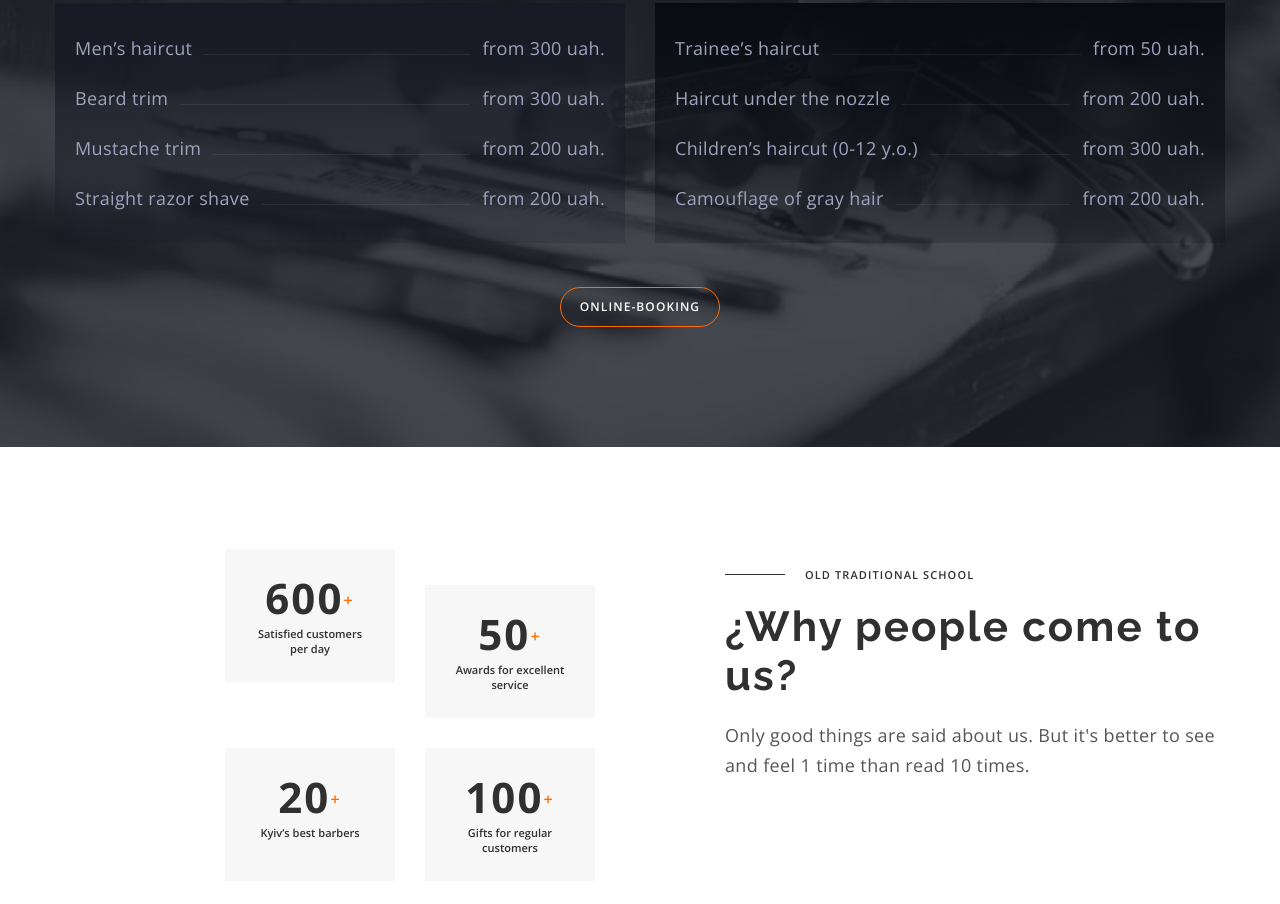
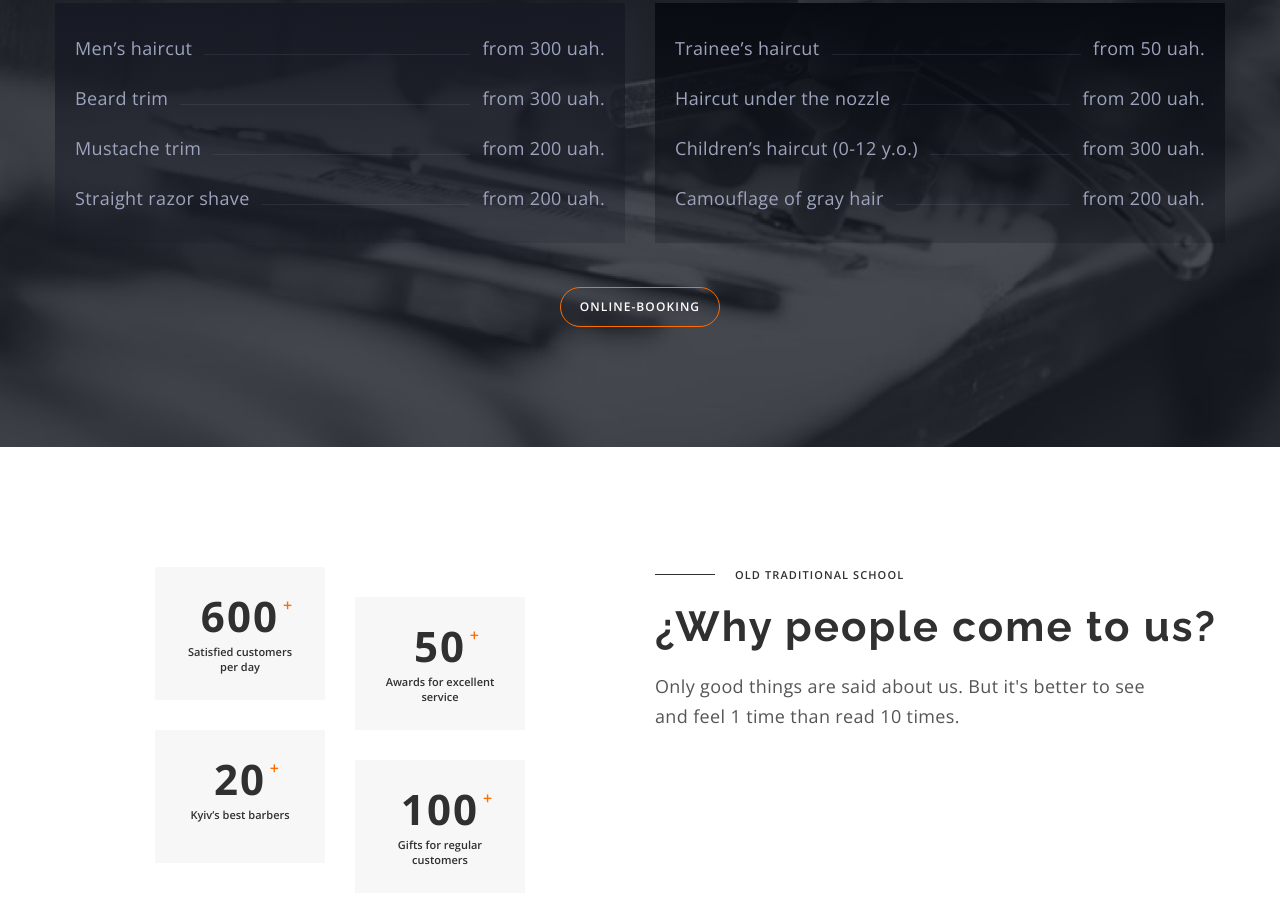
Before and after one commit to tvg202/barbershop, a plain HTML site: page index.html in a window 1280 px wide. Shown: the part 1630-2534 px from the top of the page. Drawn offline with nearby package versions, Linux system fonts and the light colour scheme; files that its build step writes are made by us from their sources; files whose address does not match are found by name.

Commit message:
benefits update with '+' made by ::after

```diff
--- a/index.html
+++ b/index.html
@@ -58,7 +58,7 @@
       </div>
     </header>
     <main>
-      <!-------- HERO ----------->
+      <!-------- HERO --------->
       <section class="hero">
         <div class="hero-container container">
           <div class="hero-lef-side">
@@ -99,10 +99,12 @@
             </ul>
             <ul class="slider-list list">
               <li>
-                <button type="button">Back</button>
+                <button type="button" class="slider-btn prev" disabled>
+                  Back
+                </button>
               </li>
               <li>
-                <button type="button">Forward</button>
+                <button type="button" class="slider-btn next">Forward</button>
               </li>
             </ul>
           </div>
@@ -157,7 +159,7 @@
         </div>
       </section>
 
-      <!------ PRICE -------->
+      <!------- PRICE ---------->
       <section class="price" id="price">
         <div class="container">
           <p class="uppertitle uppertitle-theme-dark">
@@ -212,33 +214,27 @@
       <!------- BENEFITS  ------>
       <section class="benefits">
         <div class="container flex">
+          <div class="benefits-left-side">
             <ul class="benefits-list list flex">
               <li class="benefits-item">
-              <p class="benefits-quantity">
-                600<sup class="benefits-decor">+</sup>
-              </p>
+                <p class="benefits-quantity">600</p>
                 <p class="benefits-text">Satisfied customers per day</p>
               </li>
               <li class="benefits-item">
-              <p class="benefits-quantity">
-                50<sup class="benefits-decor">+</sup>
-              </p>
+                <p class="benefits-quantity">50</p>
                 <p class="benefits-text">Awards for excellent service</p>
               </li>
               <li class="benefits-item">
-              <p class="benefits-quantity">
-                20<sup class="benefits-decor">+</sup>
-              </p>
+                <p class="benefits-quantity">20</p>
                 <p class="benefits-text">Kyiv’s best barbers</p>
               </li>
               <li class="benefits-item">
-              <p class="benefits-quantity">
-                100<sup class="benefits-decor">+</sup>
-              </p>
+                <p class="benefits-quantity">100</p>
                 <p class="benefits-text">Gifts for regular customers</p>
               </li>
             </ul>
-          <div>
+          </div>
+          <div class="benefits-right-side">
             <p class="uppertitle">old traditional school</p>
             <h2 class="title">¿Why people come to us?</h2>
             <p class="undertitle">
--- a/sass/components/_benefits.scss
+++ b/sass/components/_benefits.scss
@@ -12,6 +12,8 @@
 }
 
 .benefits-quantity {
+    position: relative;
+    display: inline-block;
     font-weight: 700;
     font-size: 42px;
     line-height: calc(57 / 42);
@@ -21,11 +23,17 @@
     color: var(--secondary-title-color);
 }
 
-.benefits-decor {
+.benefits-quantity::after {
+    content: "+";
     font-weight: 600;
     font-size: 16px;
     line-height: calc(22 / 16);
     text-align: center;
+
+    position: absolute;
+    top: 7px;
+    right: -15px;
+
 
     color: var(--accent-color);
 }
@@ -39,27 +47,31 @@
     color: #303030;
 }
 
-.benefits .flex {
+.benefits > .flex {
     gap: 130px;
 }
 
+.benefits-left-side {
+    width: 470px;
+}
+
 .benefits-list.flex {
-    gap: 30px;
+    // gap: 30px;
     flex-wrap: wrap;
     justify-content: right;
+    align-items: flex-start;
 }
 
 .benefits-item {
     width: 170px;
-    height: 133px;
+    min-height: 133px;
     background-color: #f7f7f7;
-    padding: 20px 30px;
+    padding: 20px 24px;
+    text-align: center;
+
 }
 
-.benefits-item:nth-child(2) {
-    margin-top: 18px;
+.benefits-item:nth-child(2n) {
+    margin-top: 30px;
+    margin-left: 30px;
 }
-
-.benefits-item:nth-child(1) {
-    margin-top: -18px;
-}
--- a/sass/components/_hero.scss
+++ b/sass/components/_hero.scss
@@ -36,10 +36,6 @@
     background-color: rgba(25, 28, 38, 0.2);
 }
 
-.hero-list {
-    // display: none;
-
-}
 
 .hero-link {
     display: block;
@@ -91,7 +87,36 @@
 }
 
 
-
 .slider-pagination-item:not(:last-child) {
     margin-bottom: 12px;
 }
+
+.slider-btn {
+    width: 60px;
+    height: 24px;
+    font-weight: 600;
+    font-size: 11px;
+    line-height: calc(15 / 11);
+    letter-spacing: 0.1em;
+    padding: 0;
+
+    background-color: transparent;
+    cursor: pointer;
+    border: none;
+    border-bottom: 1px solid #fff;
+
+
+    &.prev {
+        text-align: left;
+    }
+
+    &.next {
+        text-align: right;
+        color: #fff;
+    }
+
+    &[disabled] {
+        color: rgba(157, 164, 189, 0.6);
+        border-color: rgba(157, 164, 189, 0.6);
+    }
+}
```
Also changed, not shown: css/main.css, css/main.min.css, 2 other files. Lines whose indentation alone changed are shown as unchanged.
